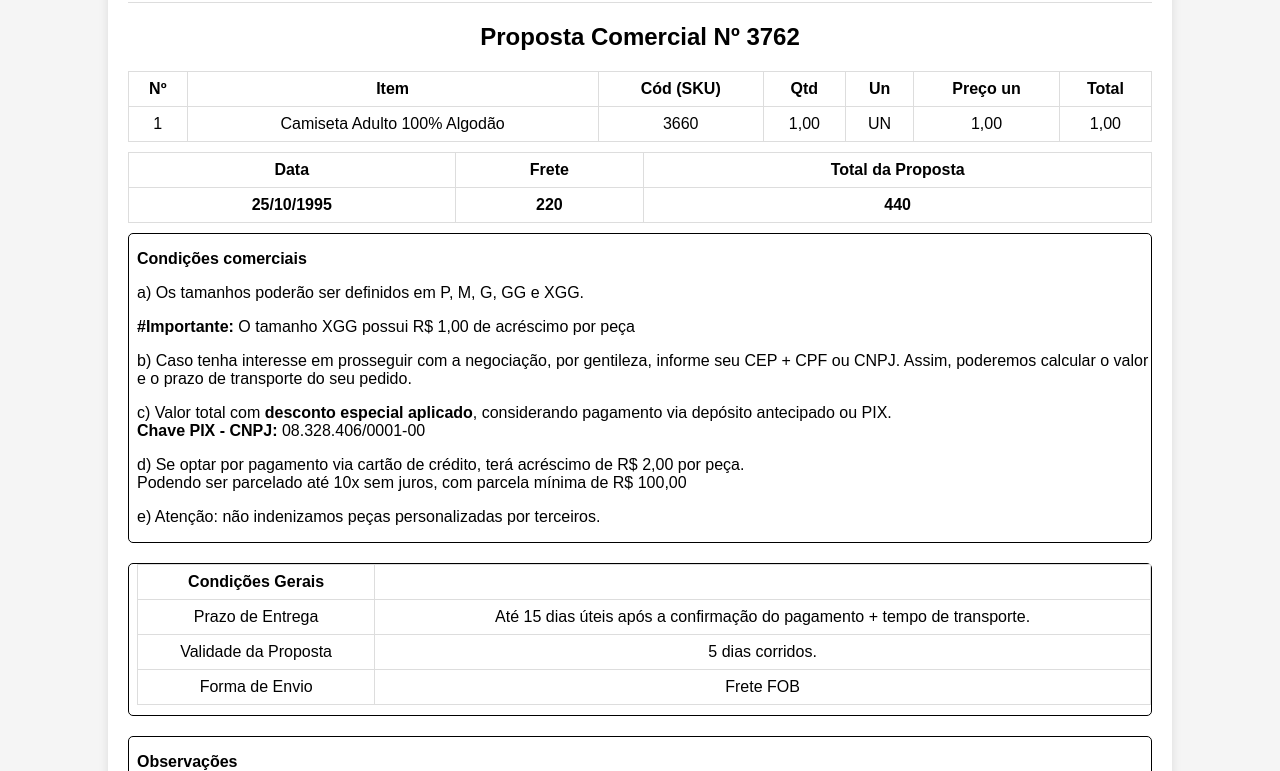
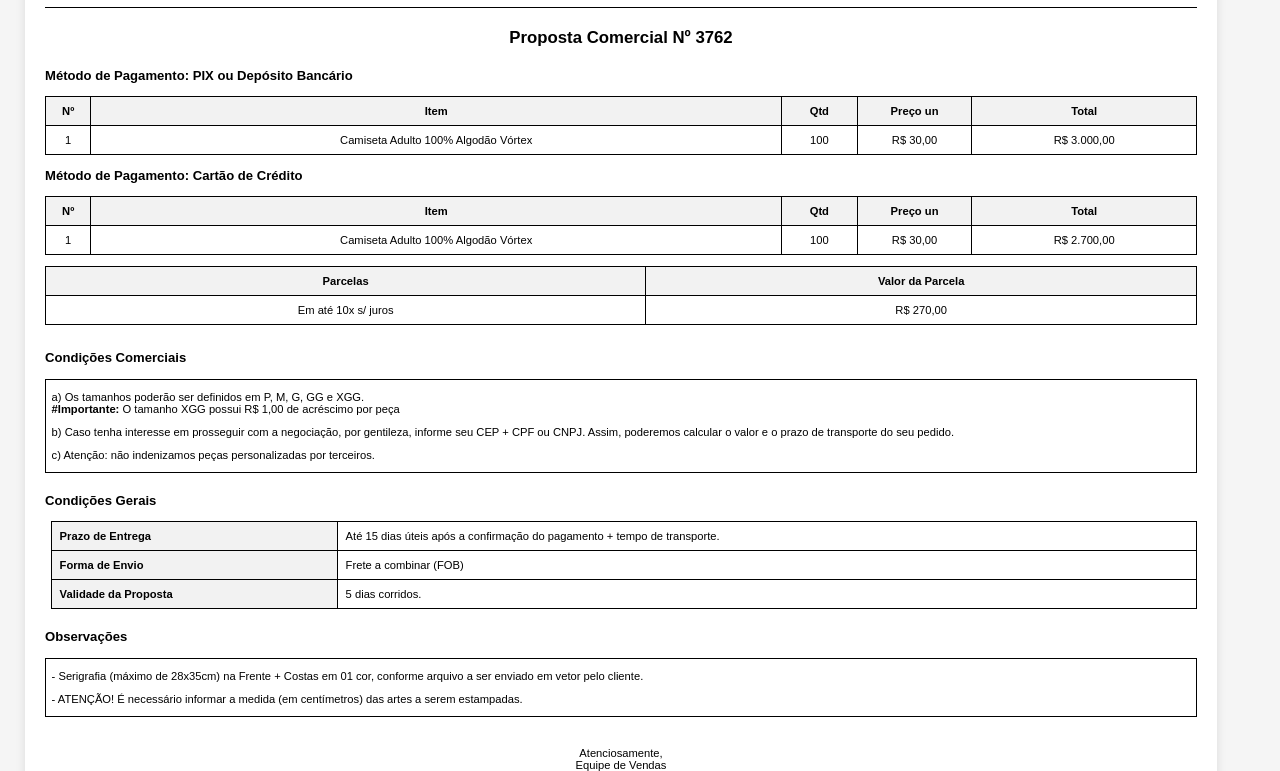
Before and after one commit to douglasmnegri/api-botconversa, a website: page pdf-generator/quote.html in a window 1280 px wide. Shown: the part 160-931 px from the top of the page. Drawn offline with Linux system fonts and the light colour scheme.

Commit message:
style the pdf file differently so it can store more info in a single page

```diff
--- a/pdf-generator/pdf.css
+++ b/pdf-generator/pdf.css
@@ -1,13 +1,14 @@
 body {
   font-family: Arial, sans-serif;
+  font-size: 0.7em;
   margin: 0;
   padding: 0;
   background-color: #f5f5f5;
 }
 
 .container {
-    width: 80%;
-    margin: 20px auto;
+  width: 90%;
+  margin: 25px;
   background-color: #fff;
   padding: 20px;
   box-shadow: 0 0 10px rgba(0, 0, 0, 0.1);
@@ -17,11 +18,10 @@ body {
   display: flex;
   justify-content: space-between;
   align-items: center;
-    border-bottom: 1px solid #ddd;
+  border-bottom: 1px solid black;
   padding-bottom: 10px;
   margin-bottom: 20px;
 }
-
 .logo {
   width: 150px;
 }
@@ -40,15 +40,21 @@ h2 {
 .items table {
   width: 100%;
   border-collapse: collapse;
-    margin-bottom: 10px;
 }
 
-.items table, .items th, .items td {
-    border: 1px solid #ddd;
+.items table,
+.items th,
+.items td {
+  border: 1px solid black;
 }
 
 
-.items th, .items td {
+#credit-card-table td {
+  border-bottom: none;
+}
+
+.items th,
+.items td {
   padding: 8px;
   text-align: center;
 }
@@ -61,17 +67,28 @@ h2 {
   margin: 5px 0;
 }
 
-.conditions, .general-conditions, .observations {
+.commercial-conditions,
+.general-conditions,
+.observations {
   margin-bottom: 20px;
-    border: solid black 1px;
-    border-radius: 5px;
   padding-left: 0.5em;
 }
 
-.conditions h3, .general-conditions h3, .observations h3 {
-    margin-bottom: 10px;
-    font-size: 16px;
+.general-conditions td {
+  text-align: left;
 }
+
+.commercial-conditions,
+.observations {
+  border: 1px solid;
+}
+
+.commercial-conditions h3,
+.general-conditions h3,
+.observations h3 {
+  font-size: 14px;
+}
+
 .footer {
   text-align: center;
   margin-top: 30px;
@@ -80,3 +97,42 @@ h2 {
 .footer p {
   margin: 0;
 }
+
+.item-id {
+  width: 35px;
+}
+
+.item-quantity {
+  width: 75px;
+}
+
+.unit-price {
+  width: 125px;
+}
+.total-price {
+  width: 275px;
+}
+
+.item-name {
+  width: 60%;
+}
+#installments-table {
+  border-collapse: collapse;
+  margin-bottom: 25px;
+  margin-top: 1em;
+}
+
+#installments-table th,
+#installments-table td {
+  padding: 8px;
+  text-align: center;
+}
+
+#installments-table th,
+.product-price-table th,
+#shipment,
+#proposal,
+#delivery-time {
+  background-color: #f2f2f2;
+  font-weight: bold;
+}
--- /dev/null
+++ b/pdf-generator/pdf.js
@@ -0,0 +1,22 @@
+function getProposal(
+  unitCost,
+  finalCost,
+  installmentNumber,
+  installmentPrice,
+  creditCardPrice
+) {
+  const unitCostText = document.querySelectorAll(".unit-content");
+  const finalCostText = document.querySelector(".total-content");
+  const installmentText = document.querySelector(".installment-content");
+  const installmentPriceText = document.querySelector(".installment-price-content");
+  const creditCardText = document.querySelector(".credit-card-content");
+  unitCostText.forEach((element) => {
+    element.textContent = `R$ ${unitCost},00`;
+  });
+  finalCostText.textContent = `R$ ${finalCost},00`;
+  installmentText.textContent = `Em até ${installmentNumber}x s/ juros`;
+  installmentPriceText.textContent = `R$ ${installmentPrice},00`;
+  creditCardText.textContent = `R$ ${creditCardPrice},00`;
+}
+
+getProposal(30, "3.000", 10, 270, "2.700");
--- a/pdf-generator/quote.html
+++ b/pdf-generator/quote.html
@@ -33,118 +33,124 @@
       <h2>Proposta Comercial Nº 3762</h2>
 
       <div class="items">
-        <table>
+        <table class="product-price-table">
+          <h3>Método de Pagamento: PIX ou Depósito Bancário</h3>
           <thead>
             <tr>
-              <th>Nº</th>
-              <th>Item</th>
-              <th>Cód (SKU)</th>
-              <th>Qtd</th>
-              <th>Un</th>
-              <th>Preço un</th>
-              <th>Total</th>
+              <th class="item-id">Nº</th>
+              <th class="item-name">Item</th>
+              <th class="item-quantity">Qtd</th>
+              <th class="unit-price">Preço un</th>
+              <th class="total-price">Total</th>
             </tr>
           </thead>
           <tbody>
             <tr>
               <td>1</td>
-              <td>Camiseta Adulto 100% Algodão</td>
-              <td>3660</td>
-              <td>1,00</td>
-              <td>UN</td>
-              <td>1,00</td>
-              <td>1,00</td>
+              <td>Camiseta Adulto 100% Algodão Vórtex</td>
+              <td>100</td>
+              <td class="unit-content">R$ 25,00</td>
+              <td class="total-content">R$ 2.500,00</td>
             </tr>
           </tbody>
         </table>
-        <table>
+        <table id="credit-card-table" class="product-price-table">
+          <h3>Método de Pagamento: Cartão de Crédito</h3>
           <thead>
             <tr>
-              <th>Data</th>
-              <th>Frete</th>
-              <th>Total da Proposta</th>
+              <th class="item-id">Nº</th>
+              <th class="item-name">Item</th>
+              <th class="item-quantity">Qtd</th>
+              <th class="unit-price">Preço un</th>
+              <th class="total-price">Total</th>
             </tr>
           </thead>
           <tbody>
             <tr>
-              <th>25/10/1995</th>
-              <th>220</th>
-              <th>440</th>
+              <td>1</td>
+              <td>Camiseta Adulto 100% Algodão Vórtex</td>
+              <td>100</td>
+              <td class="unit-content">R$ 27,00</td>
+              <td class="credit-card-content">R$ 2.700,00</td>
             </tr>
           </tbody>
-        </table>
-      </div>
-      <div class="conditions">
-        <h3>Condições comerciais</h3>
-        <p>a) Os tamanhos poderão ser definidos em P, M, G, GG e XGG.</p>
-        <p>
-          <b>#Importante:</b> O tamanho XGG possui R$ 1,00 de acréscimo por peça
-        </p>
-        <p>
-          b) Caso tenha interesse em prosseguir com a negociação, por gentileza,
-          informe seu CEP + CPF ou CNPJ. Assim, poderemos calcular o valor e o
-          prazo de transporte do seu pedido.
-        </p>
-        <p>
-          c) Valor total com <b>desconto especial aplicado</b>, considerando
-          pagamento via depósito antecipado ou PIX. <br />
-          <b>Chave PIX - CNPJ:</b> 08.328.406/0001-00
-        </p>
-        <p>
-          d) Se optar por pagamento via cartão de crédito, terá acréscimo de R$
-          2,00 por peça. <br />
-          Podendo ser parcelado até 10x sem juros, com parcela mínima de R$
-          100,00
-        </p>
-        <p>e) Atenção: não indenizamos peças personalizadas por terceiros.</p>
-      </div>
 
-      <div class="general-conditions items">
-        <table>
+          <table id="installments-table">
             <thead>
               <tr>
-              <th>Condições Gerais</th>
-              <th></th>
+                <th>Parcelas</th>
+                <th>Valor da Parcela</th>
               </tr>
             </thead>
             <tbody>
               <tr>
-              <td>Prazo de Entrega</td>
+                <td class="installment-content">Em até 10x sem juros</td>
+                <td class="installment-price-content">R$ 270,00</td>
+              </tr>
+            </tbody>
+          </table>
+        </table>
+      </div>
+      <div>
+        <h3>Condições Comerciais</h3>
+        <div class="commercial-conditions">
+          <p>
+            a) Os tamanhos poderão ser definidos em P, M, G, GG e XGG.
+            <br /><b>#Importante:</b> O tamanho XGG possui R$ 1,00 de acréscimo
+            por peça
+          </p>
+
+          <p>
+            b) Caso tenha interesse em prosseguir com a negociação, por
+            gentileza, informe seu CEP + CPF ou CNPJ. Assim, poderemos calcular
+            o valor e o prazo de transporte do seu pedido.
+          </p>
+          <p>c) Atenção: não indenizamos peças personalizadas por terceiros.</p>
+        </div>
+      </div>
+
+      <div>
+        <h3>Condições Gerais</h3>
+        <div class="general-conditions items">
+          <table>
+            <tbody>
+              <tr>
+                <td id="delivery-time">Prazo de Entrega</td>
                 <td>
                   Até 15 dias úteis após a confirmação do pagamento + tempo de
                   transporte.
                 </td>
               </tr>
               <tr>
-              <td>Validade da Proposta</td>
-              <td>5 dias corridos.</td>
+                <td id="shipment">Forma de Envio</td>
+                <td>Frete a combinar (FOB)</td>
               </tr>
               <tr>
-              <td>Forma de Envio</td>
-              <td>Frete FOB</td>
+                <td id="proposal">Validade da Proposta</td>
+                <td>5 dias corridos.</td>
               </tr>
             </tbody>
           </table>
-
         </div>
-
+      </div>
+      <div>
+        <h3>Observações</h3>
         <div class="observations">
-        <h3>Observações</h3>
           <p>
             - Serigrafia (máximo de 28x35cm) na Frente + Costas em 01 cor,
             conforme arquivo a ser enviado em vetor pelo cliente.
           </p>
           <p>
-          - ATENÇÃO! É necessário informar a medida (em centímetros) das artes a
-          serem estampadas.
+            - ATENÇÃO! É necessário informar a medida (em centímetros) das artes
+            a serem estampadas.
           </p>
-        <p>- Cotação Nº</p>
         </div>
-
         <div class="footer">
           <p>Atenciosamente,</p>
           <p>Equipe de Vendas</p>
         </div>
       </div>
+    </div>
+    <script src="pdf.js"></script>
   </body>
 </html>
```
Lines whose indentation alone changed are shown as unchanged.
